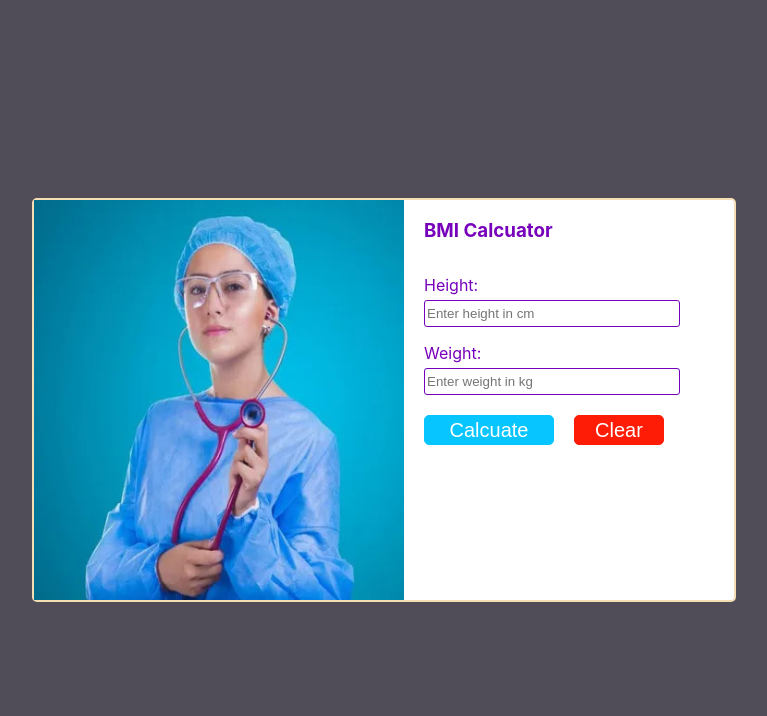
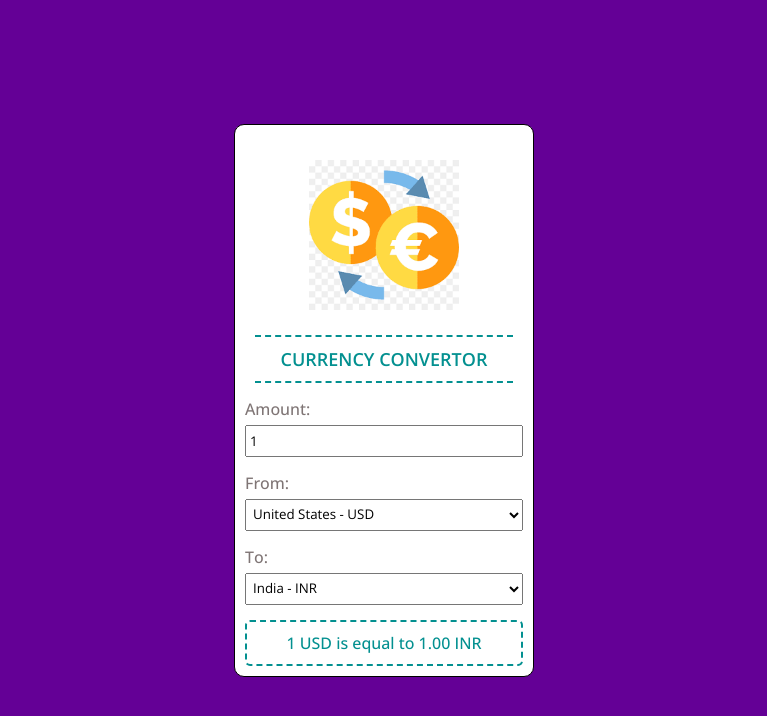
Before and after one commit to suryakumar-nk/learning-react, a React (Create React App) app: page / in a window 1280 px wide. Shown: the top 716 px of the page, without its empty margins (256-1023 px from the left). Built offline with nearby package versions, Linux system fonts and the light colour scheme; no server answers.

Commit message:
Created Currency converter component

```diff
--- /dev/null
+++ b/src/component/CurrencyConvertor/Currency.jsx
@@ -0,0 +1,140 @@
+import React, { useEffect, useState } from "react";
+import "./style.css";
+import axios from "axios";
+
+export const Currency = () => {
+
+  const[amount, setAmount] = useState(1);
+  const[from, setFrom] = useState("USD");
+  const[to, setTo] = useState("INR");
+  const[result, setResult] = useState(1);
+
+  useEffect(() => {
+    const getExchangeRates = async () => {
+        try {
+            const response = await axios.get(`https://api.exchangerate-api.com/v4/latest/${from}`);
+            console.log(response)
+            setResult(response.data.rates[to]);
+        } catch (error) {
+            console.log("Error in fetching details ", error);
+        }
+    }
+    getExchangeRates();
+  });
+
+  const handleAmount = (e) => {
+    if (e.target.value > 0) {
+        setAmount(e.target.value)
+    }
+  };
+
+  return (
+    <>
+        <div className="container">
+            <div className="box">
+                <img src="currency.png" alt="currency" />
+            </div>
+            <div className="header">Currency convertor</div>
+            <div className="input-container">
+                <label>Amount:</label>
+                <input type="number" onChange={handleAmount} value={amount}/>
+            </div>
+            <div className="input-container">
+                <label htmlFor="from">From:</label>
+                <select id="from" value={from} onChange={(e) => setFrom(e.target.value)}>
+                    <option value="ARS">Argentina - ARS</option>
+                    <option value="AUD">Australia - AUD</option>
+                    <option value="BDT">Bangladesh - BDT</option>
+                    <option value="BRL">Brazil - BRL</option>
+                    <option value="CAD">Canada - CAD</option>
+                    <option value="CLP">Chile - CLP</option>
+                    <option value="CNY">China - CNY</option>
+                    <option value="COP">Colombia - COP</option>
+                    <option value="DKK">Denmark - DKK</option>
+                    <option value="EUR">Eurozone countries - EUR</option>
+                    <option value="EGP">Egypt - EGP</option>
+                    <option value="ILS">Israel - ILS</option>
+                    <option value="INR">India - INR</option>
+                    <option value="IDR">Indonesia - IDR</option>
+                    <option value="JPY">Japan - JPY</option>
+                    <option value="KRW">South Korea - KRW</option>
+                    <option value="KES">Kenya - KES</option>
+                    <option value="MXN">Mexico - MXN</option>
+                    <option value="MYR">Malaysia - MYR</option>
+                    <option value="NGN">Nigeria - NGN</option>
+                    <option value="NOK">Norway - NOK</option>
+                    <option value="NZD">New Zealand - NZD</option>
+                    <option value="PKR">Pakistan - PKR</option>
+                    <option value="PEN">Peru - PEN</option>
+                    <option value="PHP">Philippines - PHP</option>
+                    <option value="QAR">Qatar - QAR</option>
+                    <option value="RUB">Russia - RUB</option>
+                    <option value="SAR">Saudi Arabia - SAR</option>
+                    <option value="SGD">Singapore - SGD</option>
+                    <option value="ZAR">South Africa - ZAR</option>
+                    <option value="KRW">South Korea - KRW</option>
+                    <option value="SEK">Sweden - SEK</option>
+                    <option value="CHF">Switzerland - CHF</option>
+                    <option value="THB">Thailand - THB</option>
+                    <option value="TRY">Turkey - TRY</option>
+                    <option value="AED">United Arab Emirates - AED</option>
+                    <option value="GBP">United Kingdom - GBP</option>
+                    <option value="USD">United States - USD</option>
+                    <option value="VES">Venezuela - VES</option>
+                    <option value="VND">Vietnam - VND</option>
+                    <option value="HKD">Hong Kong - HKD</option>
+                </select>
+            </div>
+            <div className="input-container">
+                <label htmlFor="to">To:</label>
+                <select id="to" value={to} onChange={(e) => setTo(e.target.value)}>
+                    <option value="ARS">Argentina - ARS</option>
+                    <option value="AUD">Australia - AUD</option>
+                    <option value="BDT">Bangladesh - BDT</option>
+                    <option value="BRL">Brazil - BRL</option>
+                    <option value="CAD">Canada - CAD</option>
+                    <option value="CLP">Chile - CLP</option>
+                    <option value="CNY">China - CNY</option>
+                    <option value="COP">Colombia - COP</option>
+                    <option value="DKK">Denmark - DKK</option>
+                    <option value="EUR">Eurozone countries - EUR</option>
+                    <option value="EGP">Egypt - EGP</option>
+                    <option value="ILS">Israel - ILS</option>
+                    <option value="INR">India - INR</option>
+                    <option value="IDR">Indonesia - IDR</option>
+                    <option value="JPY">Japan - JPY</option>
+                    <option value="KRW">South Korea - KRW</option>
+                    <option value="KES">Kenya - KES</option>
+                    <option value="MXN">Mexico - MXN</option>
+                    <option value="MYR">Malaysia - MYR</option>
+                    <option value="NGN">Nigeria - NGN</option>
+                    <option value="NOK">Norway - NOK</option>
+                    <option value="NZD">New Zealand - NZD</option>
+                    <option value="PKR">Pakistan - PKR</option>
+                    <option value="PEN">Peru - PEN</option>
+                    <option value="PHP">Philippines - PHP</option>
+                    <option value="QAR">Qatar - QAR</option>
+                    <option value="RUB">Russia - RUB</option>
+                    <option value="SAR">Saudi Arabia - SAR</option>
+                    <option value="SGD">Singapore - SGD</option>
+                    <option value="ZAR">South Africa - ZAR</option>
+                    <option value="KRW">South Korea - KRW</option>
+                    <option value="SEK">Sweden - SEK</option>
+                    <option value="CHF">Switzerland - CHF</option>
+                    <option value="THB">Thailand - THB</option>
+                    <option value="TRY">Turkey - TRY</option>
+                    <option value="AED">United Arab Emirates - AED</option>
+                    <option value="GBP">United Kingdom - GBP</option>
+                    <option value="USD">United States - USD</option>
+                    <option value="VES">Venezuela - VES</option>
+                    <option value="VND">Vietnam - VND</option>
+                    <option value="HKD">Hong Kong - HKD</option>
+                </select>
+            </div>
+            <div className="result">
+                <p>{amount} {from} is equal to {(result*amount).toFixed(2)} {to}</p>
+            </div>
+        </div>
+    </>
+  )
+}
--- /dev/null
+++ b/src/component/CurrencyConvertor/style.css
@@ -0,0 +1,81 @@
+@import url('https://fonts.googleapis.com/css2?family=Open+Sans:ital,wght@0,300..800;1,300..800&display=swap');
+
+* {
+    font-family: "Open sans", sans-serif;
+    margin: 0px;
+    padding: 0px;
+    box-sizing: border-box;
+}
+
+body {
+    display: flex;
+    align-items: center;
+    justify-content: center;
+    height: 100vh;
+    width: 100vw;
+    background-color: rgb(100, 0, 150);
+}
+
+.container {
+    width: 300px;
+    background-color: white;
+    border: 1px solid;
+    padding: 10px;
+    border-radius: 10px;
+}
+
+.header {
+    color: rgb(3, 144, 144);
+    text-transform: uppercase;
+    padding: 10px;
+    border-bottom: 2px dashed rgb(3, 144, 144);
+    border-top: 2px dashed rgb(3, 144, 144);
+    margin-left: 10px;
+    margin-right: 10px;
+    font-size: 18px;
+    font-weight: 600;
+    text-align: center;
+    margin-bottom: 15px;
+}
+
+.input-container {
+    margin-bottom: 15px;
+}
+
+.box {
+    height: 200px;
+    text-align: center;
+}
+
+.box img {
+    margin-top: 25px;
+    height: 150px;
+}
+
+label {
+    display: block;
+    color: rgb(127, 117, 117);
+    font-weight: 500;
+}
+
+input, select {
+    width: 100%;
+    margin-top: 5px;
+    padding: 5px 3px;
+}
+
+input:focus, select:focus {
+    border-color: rgb(3, 144, 144);
+}
+
+.result {
+    padding: 10px 5px;
+    border: 2px dashed rgb(3, 144, 144);
+    border-radius: 5px;
+}
+
+.result p {
+    font-weight: 500;
+    text-align: center;
+    color: rgb(3, 144, 144);
+}
--- a/src/index.js
+++ b/src/index.js
@@ -9,7 +9,8 @@ import reportWebVitals from './reportWebVitals';
 // import { UserDetail } from './component/UseStateSample/UserDetail';
 // import { AdviseApp } from './component/ApiIntegration/AdviseApp';
 // import { WeatherApp } from './component/weatherApp/WeatherApp';
-import { BMIcalculator } from './component/BMIcalculator/BMIcalculator';
+// import { BMIcalculator } from './component/BMIcalculator/BMIcalculator';
+import { Currency } from './component/CurrencyConvertor/Currency';
 
 const root = ReactDOM.createRoot(document.getElementById('root'));
 root.render(
@@ -22,8 +23,9 @@ root.render(
       <UserDetail />
       <AdviseApp />
       <WeatherApp />
+      <BMIcalculator />
     */}
-    <BMIcalculator />
+    <Currency />
   </React.StrictMode>
 );
 
```
Also changed, not shown: public/currency.png (added).
